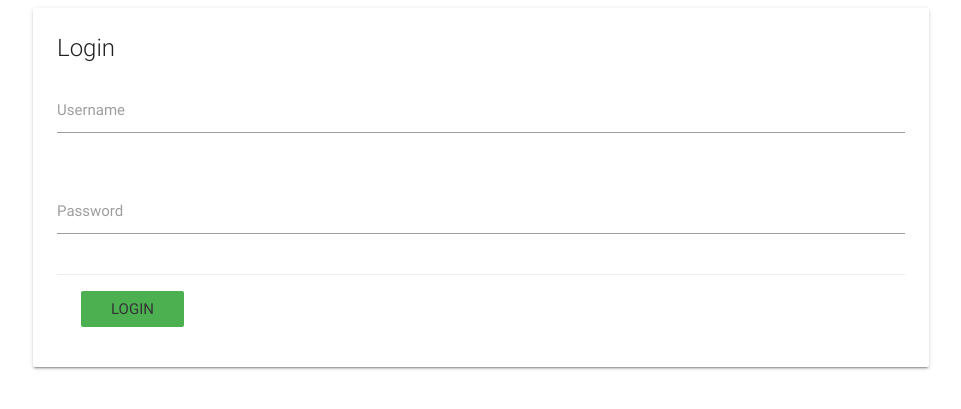
After one commit to Crecket/todo, a PHP site: template src/Views/login.twig in a window 1280 px wide. The commit adds this page. Shown: the top 409 px of the page, without its empty margins (159-1120 px from the left). Run offline with PHP 8.4, Linux system fonts and the light colour scheme; the template is opened without the code that fills it, so the values that code supplies are empty; some libraries are stand-ins or nearby versions.

Commit message:
Login page setup started and added finished session provider

```diff
--- a/src/Authentication/Providers/AuthenticationProviderInterface.php
+++ b/src/Authentication/Providers/AuthenticationProviderInterface.php
@@ -6,7 +6,7 @@ use Greg\ToDo\Models\Model;
 
 interface AuthenticationProviderInterface
 {
-    public function check(array $options): bool;
+    public function check(): bool;
 
     public function getUser(): ?Model;
 }
--- a/src/Authentication/Providers/PostRequestAuthenticationProvider.php
+++ b/src/Authentication/Providers/PostRequestAuthenticationProvider.php
@@ -6,13 +6,15 @@ use Greg\ToDo\Models\Model;
 
 class PostRequestAuthenticationProvider extends Provider
 {
-    public function check(array $options): bool
+    public function check(): bool
     {
         // TODO: Implement check() method.
+        return false;
     }
 
     public function getUser(): ?Model
     {
         // TODO: Implement getUser() method.
+        return null;
     }
 }
--- a/src/Resources/routing.yaml
+++ b/src/Resources/routing.yaml
@@ -5,6 +5,9 @@ routing:
         - { method: 'DELETE', url: '/delete', callback: 'ToDoController::delete' }
         - { method: 'PUT', url: '/update', callback: 'ToDoController::update' }
         - { method: 'PUT', url: '/complete', callback: 'ToDoController::complete' }
+
+        - { method: 'GET', url: '/login', callback: 'UserController::login' }
+        - { method: 'POST', url: '/login', callback: 'UserController::login' }
 
         - { method: 'GET', url: '/test', callback: 'TestController::test' }
         - { method: 'GET', url: '/test2', callback: 'TestController::testSecond' }
--- a/src/Resources/security.yaml
+++ b/src/Resources/security.yaml
@@ -28,6 +28,3 @@ security:
                 match:
                     method: 'ANY'
                     url: '*'
-                options:
-                    # force check causes the provider to re-check the database on every request
-                    force_check: true
--- /dev/null
+++ b/src/Views/login.twig
@@ -0,0 +1,47 @@
+{% extends 'bootstrap.twig' %}
+
+{% block body %}
+    <div class="container">
+        <div class="card darken-1">
+            <form method="post" action="/add">
+                <div class="card-content">
+                    <span class="card-title">Login</span>
+
+                    <div class="row">
+                        <div class="input-field col s12">
+                            <input id="username" name="username" type="text" class="validate" required>
+                            <label for="username">Username</label>
+                        </div>
+                    </div>
+
+                    <div class="row">
+                        <div class="input-field col s12">
+                            <input id="password" name="password" type="text" class="validate" required>
+                            <label for="password">Password</label>
+                        </div>
+                    </div>
+
+
+                <div class="card-action">
+                    <button class="modal-action modal-close waves-effect waves-green btn-flat green">
+                        Login
+                    </button>
+                </div>
+            </form>
+        </div>
+
+
+    </div>
+{% endblock %}
+
+{% block js %}
+    {{ parent() }}
+    <script async defer>
+        $('.modal').modal();
+        $('.datepicker').pickadate();
+        $('.timepicker').pickatime({
+            twelvehour: false
+        });
+        $('select').material_select();
+    </script>
+{% endblock %}
```
Also changed, not shown: src/Authentication/ProviderHandler.php (+8 -4 lines), src/Authentication/Providers/SessionAuthenticationProvider.php (+12 -10 lines), src/Controllers/UserController.php (added, +36 -0 lines).
